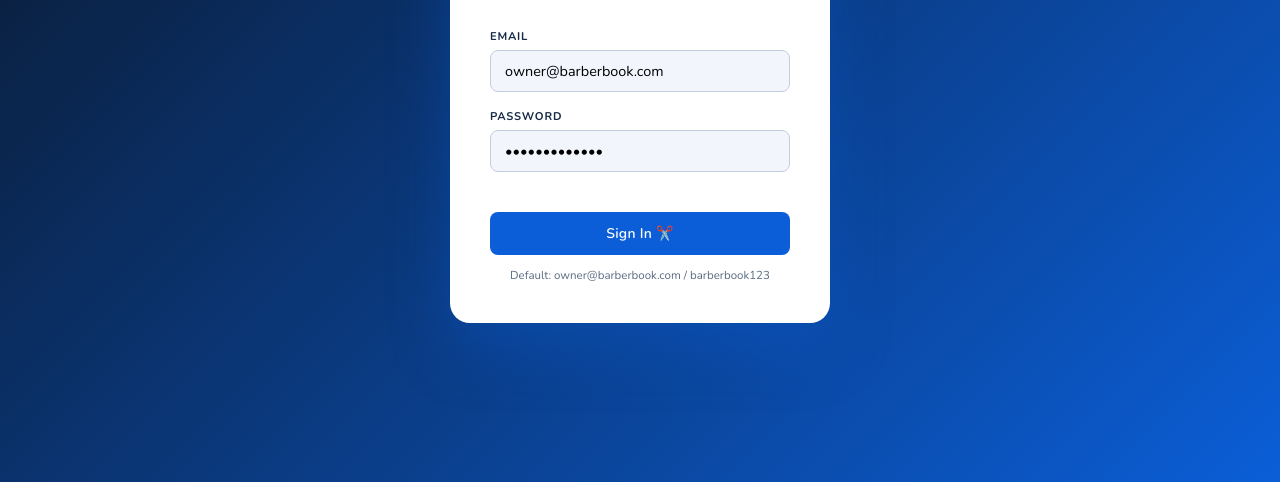
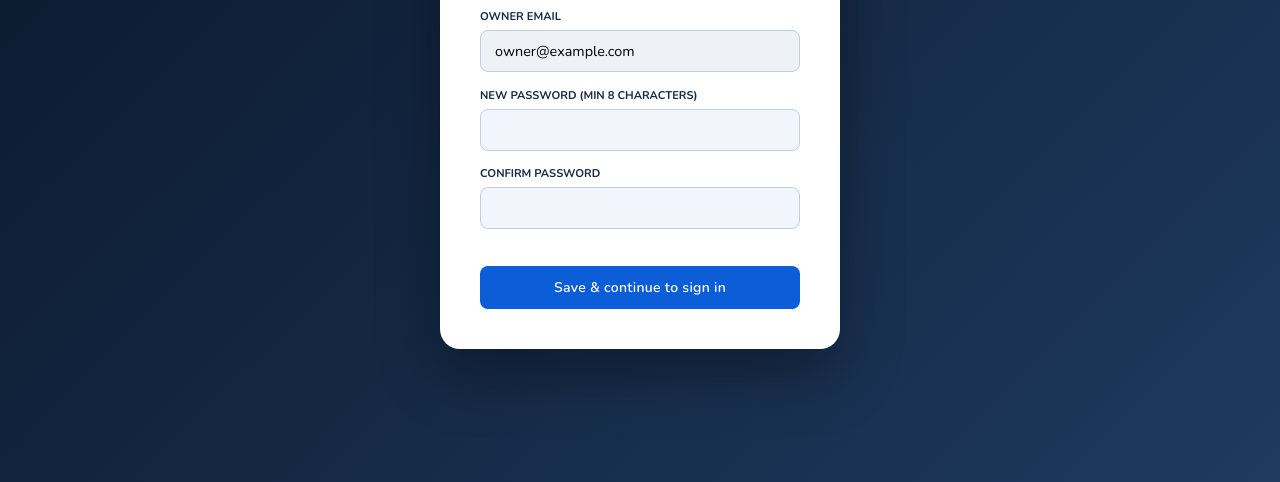
Before and after one commit to ronb12/BarberBook-Pro, a plain HTML site: page index.html in a window 1280 px wide. Shown: the part 318-800 px from the top of the page. Drawn offline with nearby package versions, Linux system fonts and the light colour scheme.

Commit message:
security: first-run password, no secrets in repo; README + CREDENTIALS.md

```diff
--- a/index.html
+++ b/index.html
@@ -154,15 +154,42 @@ td{padding:10px 14px;font-size:0.85rem;}
     <div style="display:flex;flex-direction:column;gap:0.75rem;">
       <div>
         <label style="font-size:0.7rem;font-weight:700;text-transform:uppercase;letter-spacing:0.07em;color:#152a45;">Email</label>
-        <input id="login-email" type="email" placeholder="owner@barberbook.com" value="owner@barberbook.com" style="width:100%;background:#f2f5fb;border:1px solid #c1cedf;border-radius:8px;padding:10px 14px;font-size:0.9rem;margin-top:4px;outline:none;font-family:'Nunito',sans-serif;">
+        <input id="login-email" type="email" placeholder="your-owner@email.com" autocomplete="username" style="width:100%;background:#f2f5fb;border:1px solid #c1cedf;border-radius:8px;padding:10px 14px;font-size:0.9rem;margin-top:4px;outline:none;font-family:'Nunito',sans-serif;">
       </div>
       <div>
         <label style="font-size:0.7rem;font-weight:700;text-transform:uppercase;letter-spacing:0.07em;color:#152a45;">Password</label>
-        <input id="login-pass" type="password" placeholder="••••••••" value="barberbook123" style="width:100%;background:#f2f5fb;border:1px solid #c1cedf;border-radius:8px;padding:10px 14px;font-size:0.9rem;margin-top:4px;outline:none;font-family:'Nunito',sans-serif;">
+        <input id="login-pass" type="password" placeholder="Your password" autocomplete="current-password" style="width:100%;background:#f2f5fb;border:1px solid #c1cedf;border-radius:8px;padding:10px 14px;font-size:0.9rem;margin-top:4px;outline:none;font-family:'Nunito',sans-serif;">
       </div>
       <div id="login-err" style="color:#dc2626;font-size:0.8rem;min-height:1rem;"></div>
       <button type="button" onclick="doLogin()" class="btn btn-primary" style="width:100%;padding:12px;border-radius:8px;">Sign In ✂️</button>
-      <div style="text-align:center;font-size:0.72rem;color:#5a6b82;">Default: owner@barberbook.com / barberbook123</div>
+      <div style="text-align:center;font-size:0.72rem;color:#5a6b82;">First visit? You’ll set an owner password on the prior screen. No default credentials are stored in this repository.</div>
+    </div>
+  </div>
+</div>
+
+<!-- First-run: owner password (avoids committing secrets; satisfies GitHub secret scanning) -->
+<div id="setupScreen" style="display:none;position:fixed;inset:0;background:linear-gradient(135deg,#0a1628,#1e3a5f);z-index:10001;align-items:center;justify-content:center;flex-direction:column;">
+  <div style="background:#ffffff;border-radius:20px;padding:2.5rem;width:min(400px,92vw);box-shadow:0 24px 60px rgba(0,0,0,0.35);">
+    <div style="text-align:center;margin-bottom:1.25rem;">
+      <div style="font-size:2rem;">🔐</div>
+      <div style="font-family:'Pacifico',cursive;font-size:1.5rem;color:#0a1628;">Welcome to BarberBook Pro</div>
+      <div style="font-size:0.8rem;color:#5a6b82;margin-top:0.5rem;">Create your <strong>owner password</strong> for this browser. It is saved only in local storage, not in GitHub.</div>
+    </div>
+    <div style="display:flex;flex-direction:column;gap:0.65rem;">
+      <div>
+        <label style="font-size:0.7rem;font-weight:700;text-transform:uppercase;color:#152a45;">Owner email</label>
+        <input id="setup-email" type="email" readonly style="width:100%;background:#eef2f7;border:1px solid #c1cedf;border-radius:8px;padding:10px 14px;font-size:0.9rem;margin-top:4px;font-family:'Nunito',sans-serif;">
+      </div>
+      <div>
+        <label style="font-size:0.7rem;font-weight:700;text-transform:uppercase;color:#152a45;">New password (min 8 characters)</label>
+        <input id="setup-pass" type="password" autocomplete="new-password" style="width:100%;background:#f2f5fb;border:1px solid #c1cedf;border-radius:8px;padding:10px 14px;font-size:0.9rem;margin-top:4px;font-family:'Nunito',sans-serif;">
+      </div>
+      <div>
+        <label style="font-size:0.7rem;font-weight:700;text-transform:uppercase;color:#152a45;">Confirm password</label>
+        <input id="setup-pass2" type="password" autocomplete="new-password" style="width:100%;background:#f2f5fb;border:1px solid #c1cedf;border-radius:8px;padding:10px 14px;font-size:0.9rem;margin-top:4px;font-family:'Nunito',sans-serif;">
+      </div>
+      <div id="setup-err" style="color:#dc2626;font-size:0.8rem;min-height:1rem;"></div>
+      <button type="button" onclick="completeOwnerPasswordSetup()" class="btn btn-primary" style="width:100%;padding:12px;border-radius:8px;">Save &amp; continue to sign in</button>
     </div>
   </div>
 </div>
@@ -531,7 +558,7 @@ const STORE_KEY = 'barberbook_pro_v1';
 /** Default state (new installs + merge baseline). */
 const DEFAULT_BB = {
   users: [
-    { id: 1, name: 'Shop Owner', email: 'owner@barberbook.com', password: 'barberbook123', role: 'owner' }
+    { id: 1, name: 'Shop Owner', email: 'owner@example.com', password: null, role: 'owner' }
   ],
   appointments: [], clients: [], barbers: [], walkin: [],
   services: [
@@ -599,12 +626,55 @@ function saveDB() {
 
 loadDB();
 
+function needsOwnerPasswordSetup() {
+  return DB.users.some(u => u.role === 'owner' && (u.password == null || u.password === ''));
+}
+
 // ── LOGIN (match NailGlow: gate app until sign-in) ─────────────────────────────
 function showLogin() {
+  const setupEl = document.getElementById('setupScreen');
   const loginEl = document.getElementById('loginScreen');
   const appEl = document.getElementById('appScreen');
+  if (setupEl) setupEl.style.display = 'none';
   if (loginEl) loginEl.style.display = 'flex';
   if (appEl) appEl.style.display = 'none';
+}
+
+function showSetupScreen() {
+  const setupEl = document.getElementById('setupScreen');
+  const loginEl = document.getElementById('loginScreen');
+  const appEl = document.getElementById('appScreen');
+  const owner = DB.users.find(u => u.role === 'owner');
+  const em = document.getElementById('setup-email');
+  if (em && owner) em.value = owner.email;
+  if (setupEl) setupEl.style.display = 'flex';
+  if (loginEl) loginEl.style.display = 'none';
+  if (appEl) appEl.style.display = 'none';
+}
+
+function completeOwnerPasswordSetup() {
+  const p1 = document.getElementById('setup-pass').value;
+  const p2 = document.getElementById('setup-pass2').value;
+  const err = document.getElementById('setup-err');
+  if (err) err.textContent = '';
+  if (p1.length < 8) {
+    if (err) err.textContent = 'Use at least 8 characters.';
+    return;
+  }
+  if (p1 !== p2) {
+    if (err) err.textContent = 'Passwords do not match.';
+    return;
+  }
+  const owner = DB.users.find(u => u.role === 'owner');
+  if (!owner) {
+    if (err) err.textContent = 'No owner account found.';
+    return;
+  }
+  owner.password = p1;
+  saveDB();
+  document.getElementById('setup-pass').value = '';
+  document.getElementById('setup-pass2').value = '';
+  showLogin();
 }
 
 function hideLogin() {
@@ -618,8 +688,12 @@ function doLogin() {
   const email = document.getElementById('login-email').value.trim().toLowerCase();
   const pass = document.getElementById('login-pass').value;
   const errEl = document.getElementById('login-err');
-  const user = DB.users.find(u => u.email.toLowerCase() === email && u.password === pass);
-  if (!user) {
+  const user = DB.users.find(u => u.email.toLowerCase() === email);
+  if (!user || user.password == null || user.password === '') {
+    if (errEl) errEl.textContent = 'Invalid email or password, or complete owner setup first.';
+    return;
+  }
+  if (user.password !== pass) {
     if (errEl) errEl.textContent = 'Invalid email or password.';
     return;
   }
@@ -1099,6 +1173,12 @@ function importBarberBookData(ev) {
       }
       DB = merged;
       saveDB();
+      currentUser = null;
+      if (needsOwnerPasswordSetup()) {
+        showSetupScreen();
+      } else {
+        showLogin();
+      }
       loadSettingsForm();
       populateServiceSelects();
       populateBarberSelects();
@@ -1122,7 +1202,11 @@ function importBarberBookData(ev) {
 // INIT — login screen first (same pattern as NailGlow Studio)
 window.addEventListener('DOMContentLoaded', function() {
   try {
-    showLogin();
+    if (needsOwnerPasswordSetup()) {
+      showSetupScreen();
+    } else {
+      showLogin();
+    }
     const d = document.getElementById('appt-date');
     if (d) d.value = new Date().toISOString().split('T')[0];
   } catch (e) {
```
Also changed, not shown: docs/CREDENTIALS.md (added, +9 -0 lines), README.md.
